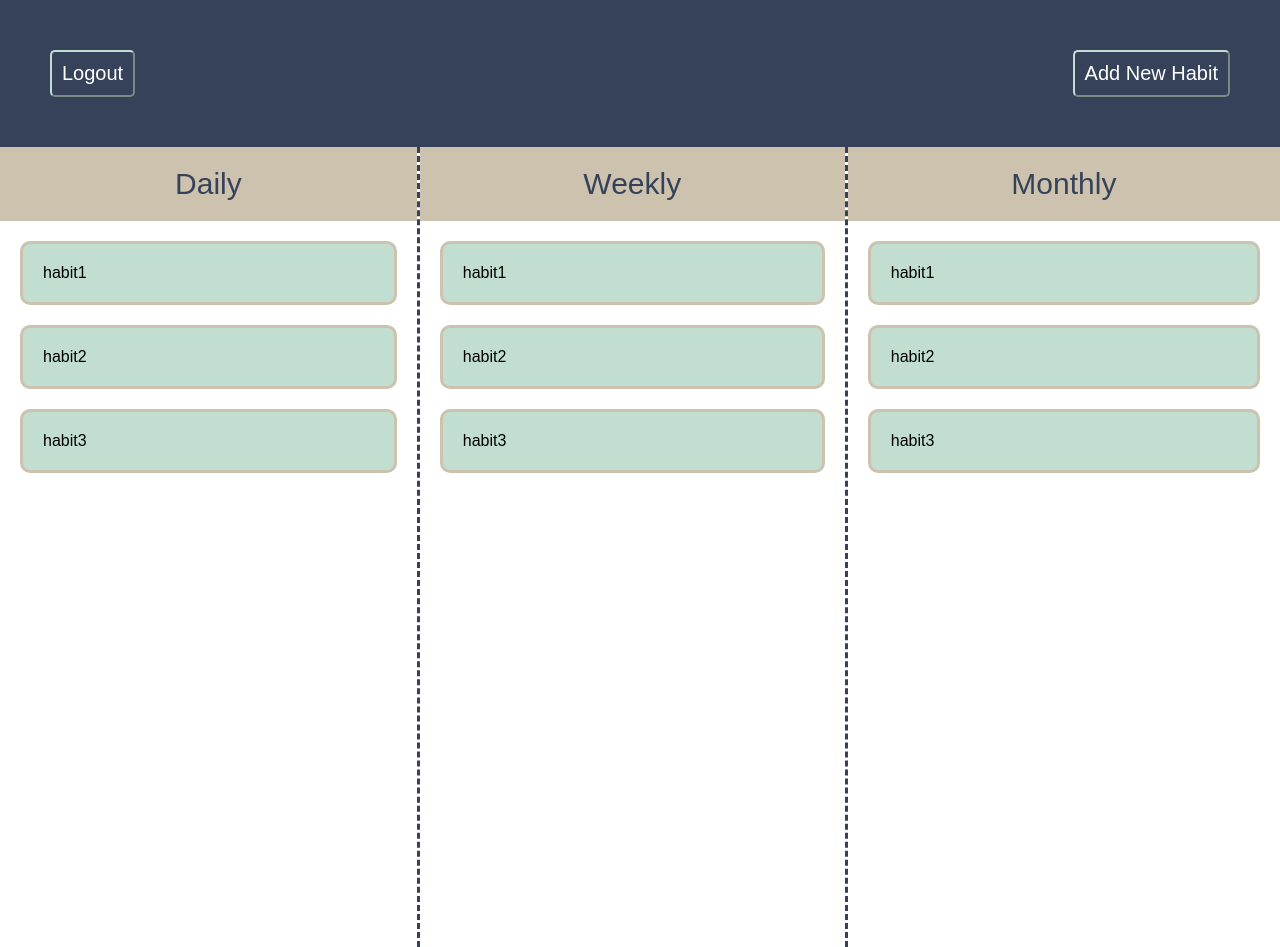
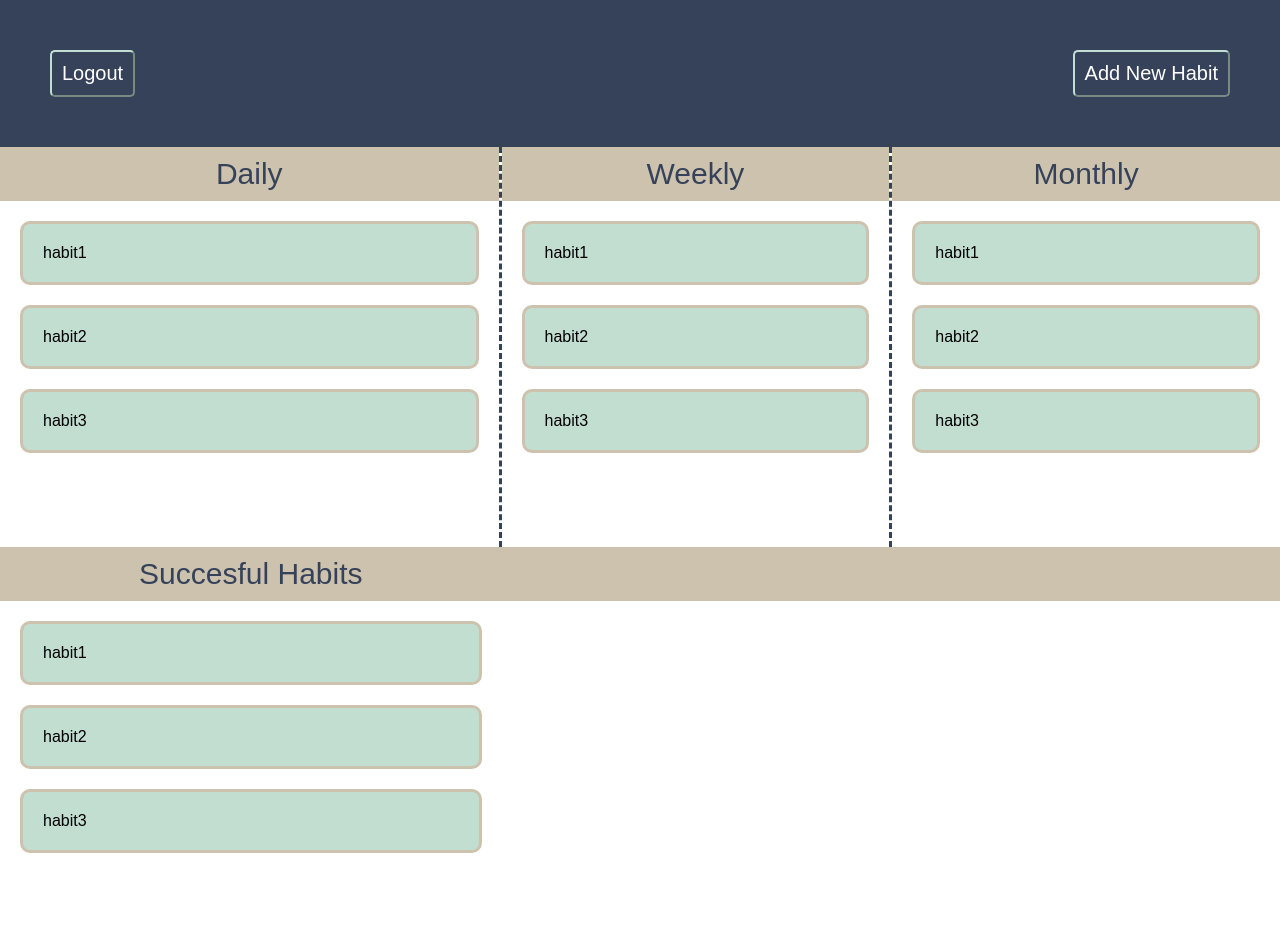
Before and after one commit to matthewlohl/Front_end_Habitual, a website: page static/index.html in a window 1280 px wide. After the commit the page ends 873 px from the top, so only its background shows below. Drawn offline with Linux system fonts and the light colour scheme.

Commit message:
add completed habits section

```diff
--- a/static/css/style.css
+++ b/static/css/style.css
@@ -8,10 +8,11 @@ body {
 .habit-container {
     display: grid;
     grid-template-columns: auto auto auto;
-    grid-template-rows: auto auto;
+    grid-template-rows: auto auto auto;
     grid-template-areas:
             "nav nav nav"
-            "daily weekly monthly";
+            "daily weekly monthly"
+            "completed filler filler";
 }
 
 .nav {
@@ -25,7 +26,7 @@ body {
     grid-area: daily;
     border-right-style: dashed;
     border-width: 3px;
-    min-height: 100vh;
+    min-height: 50vh;
     border-color: #354259;
 }
 .weekly-container {
@@ -33,10 +34,16 @@ body {
     border-right-style: dashed;
     border-width: 3px;
     border-color: #354259;
-    min-height: 100vh;
+    min-height: 50vh;
 }
 .monthly-container {
     grid-area: monthly;
+}
+.completed-container {
+    grid-area: completed;
+}
+.filler {
+    grid-area: filler;
 }
 
 #add-habit-btn, #logout-btn {
@@ -72,9 +79,18 @@ body {
 .title {
     text-align: center;
     font-size: 30px;
-    padding: 20px;
+    padding: 10px;
     /* text-decoration-line:underline ; */
     color: #354259;
     /* border-bottom-style: dashed; */
     background-color: #CDC2AE;
 }
+
+.filler-title {
+    font-size: 30px;
+    padding: 27px;
+    /* text-decoration-line:underline ; */
+    color: #354259;
+    /* border-bottom-style: dashed; */
+    background-color: #CDC2AE;
+}
--- a/static/index.html
+++ b/static/index.html
@@ -37,6 +37,15 @@
             <div class="habit">habit2</div>
             <div class="habit">habit3</div>
         </div>
+        <div class="completed-container">
+            <div class="title">Succesful Habits</div>
+            <div class="habit">habit1</div>
+            <div class="habit">habit2</div>
+            <div class="habit">habit3</div>
+        </div>
+        <div class="filler">
+            <div class="filler-title"></div>
+        </div>
 
     </div>
 </body>
```
